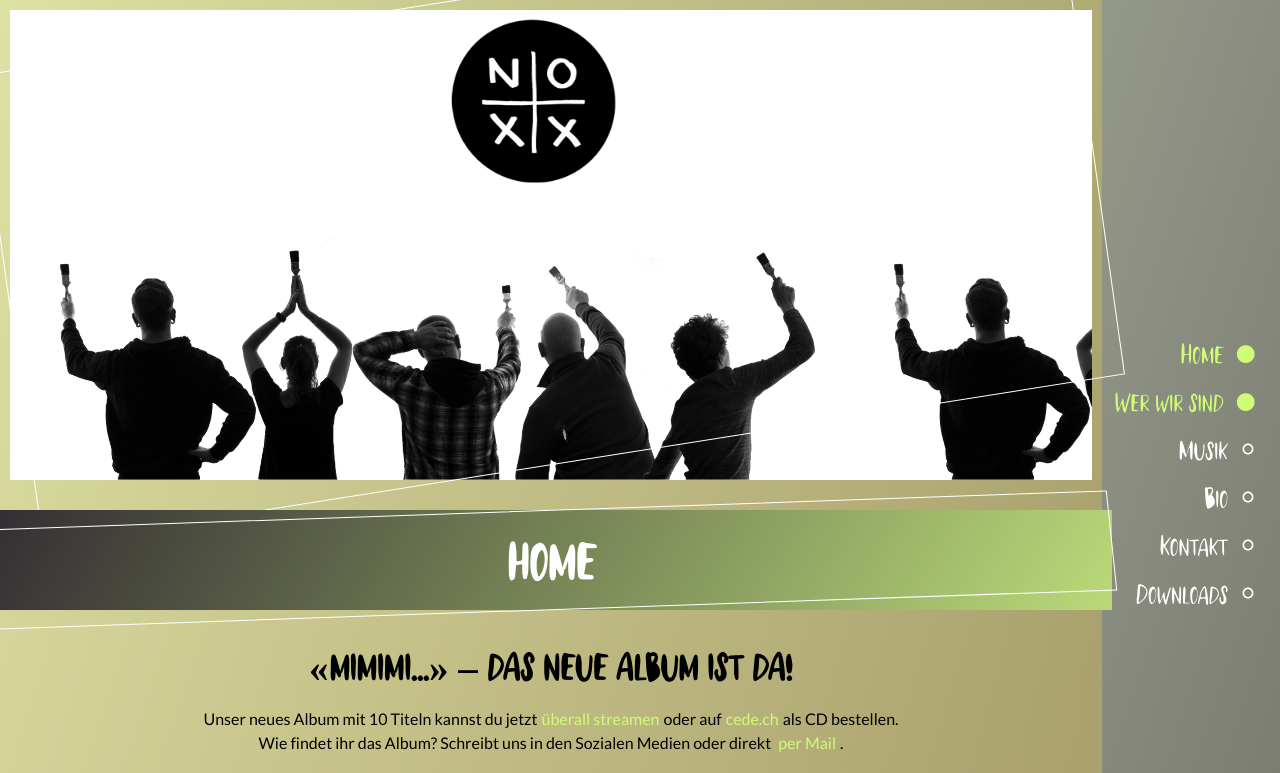
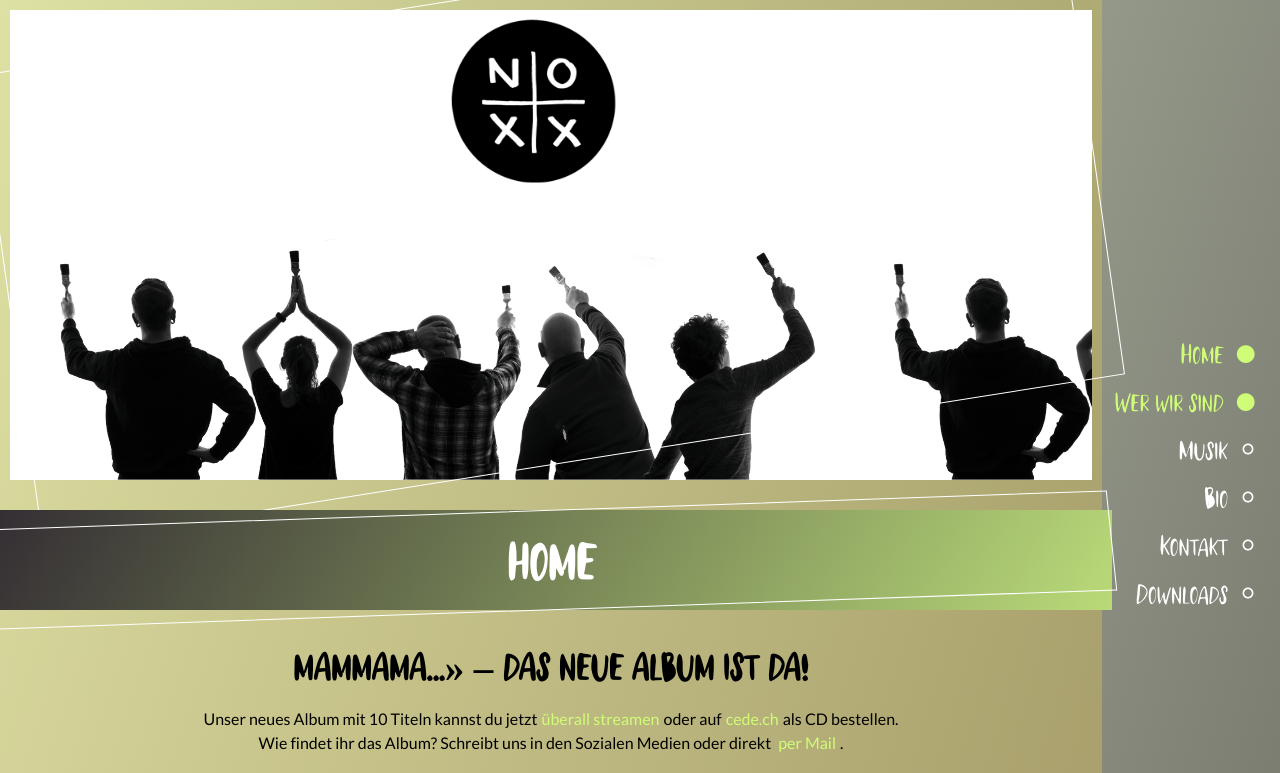
Before and after one commit to weeebr/noxx, a React (Create React App) app: page / in a window 1280 px wide. Shown: the top 773 px of the page. Built offline with nearby package versions, Linux system fonts and the light colour scheme.

Commit message:
änderungsnachricht

```diff
--- a/src/pages/Home.js
+++ b/src/pages/Home.js
@@ -20,7 +20,7 @@ const Home = forwardRef((props, ref) => {
       </ImagesWrapper>
       <SectionTitle id="home">Home</SectionTitle>
 
-      <h3>«Mimimi...» – Das neue Album ist da!</h3>
+      <h3>Mammama...» – Das neue Album ist da!</h3>
 
        <p>
         Unser neues Album mit 10 Titeln kannst du jetzt
```
